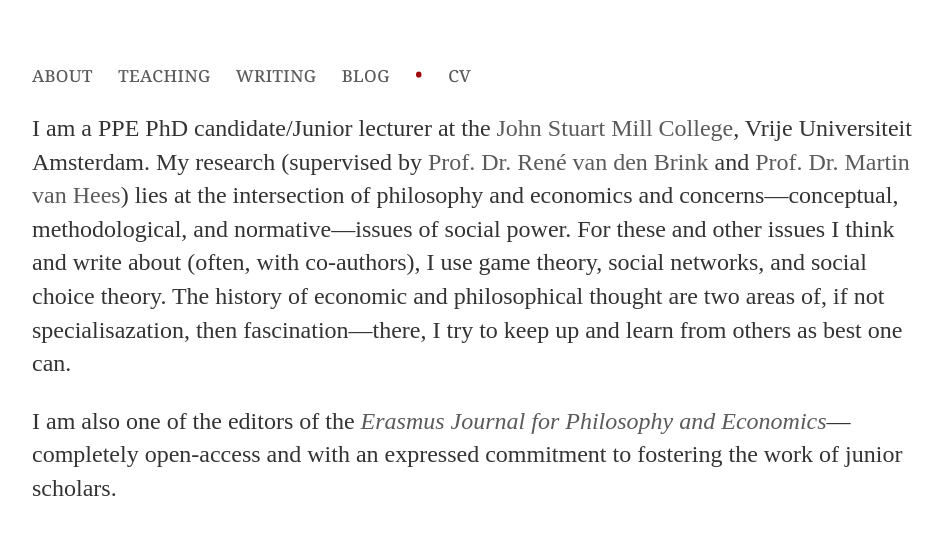
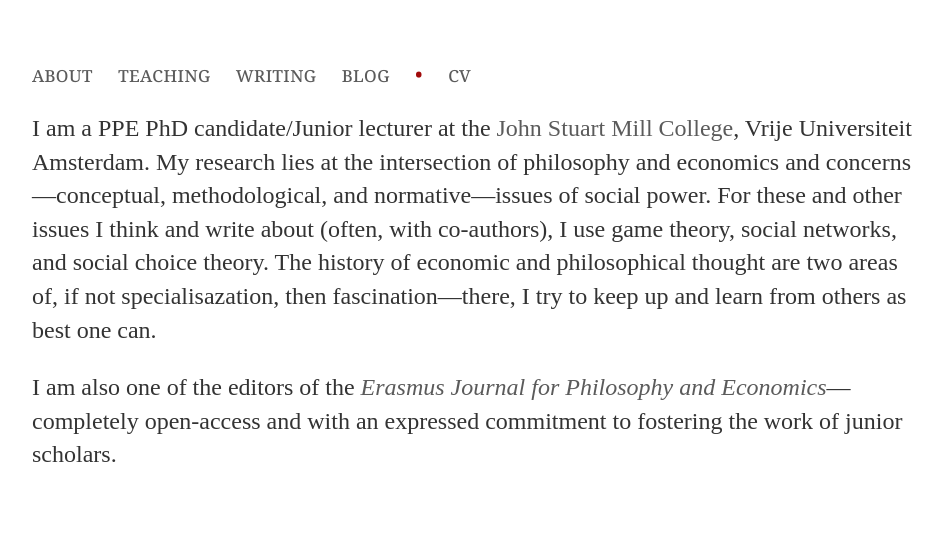
Before and after one commit to uzunovam/uzunovam, a Jekyll site: the page built from index.html, in a window 1280 px wide. Shown: the top 535 px of the page, without its empty margins (160-1103 px from the left). Built offline with Jekyll 4.4.1, drawn with Linux system fonts in a browser that asks for light colours.

Commit message:
Update index.html

```diff
--- a/index.html
+++ b/index.html
@@ -3,7 +3,7 @@
 title: Marina Uzunova
 ---
 <div class="blurb">
-	<p>I am a PPE PhD candidate/Junior lecturer at the <a href="https://vu.nl/en/about-vu/faculties/faculty-of-humanities/departments/john-stuart-mill-college">John Stuart Mill College</a>, Vrije Universiteit Amsterdam. My research (supervised by <a href="http://personal.vu.nl/j.r.vanden.brink/">Prof. Dr. Ren&eacute; van den Brink</a> and <a href="https://research.vu.nl/en/persons/martin-van-hees">Prof. Dr. Martin van Hees</a>) lies at the intersection of philosophy and economics and concerns—conceptual, methodological, and normative—issues of social power. For these and other issues I think and write about (often, with co-authors), I use game theory, social networks, and social choice theory. The history of economic and philosophical thought are two areas of, if not specialisazation, then fascination—there, I try to keep up and learn from others as best one can.</p>
+	<p>I am a PPE PhD candidate/Junior lecturer at the <a href="https://vu.nl/en/about-vu/faculties/faculty-of-humanities/departments/john-stuart-mill-college">John Stuart Mill College</a>, Vrije Universiteit Amsterdam. My research lies at the intersection of philosophy and economics and concerns—conceptual, methodological, and normative—issues of social power. For these and other issues I think and write about (often, with co-authors), I use game theory, social networks, and social choice theory. The history of economic and philosophical thought are two areas of, if not specialisazation, then fascination—there, I try to keep up and learn from others as best one can.</p>
 
 		<p>I am also one of the editors of the <a href="https://www.ejpe.org/journal"><cite>Erasmus Journal for Philosophy and Economics</cite></a>—completely open-access and with an expressed commitment to fostering the work of junior scholars.</p>
 </div><!-- /.blurb -->
```
